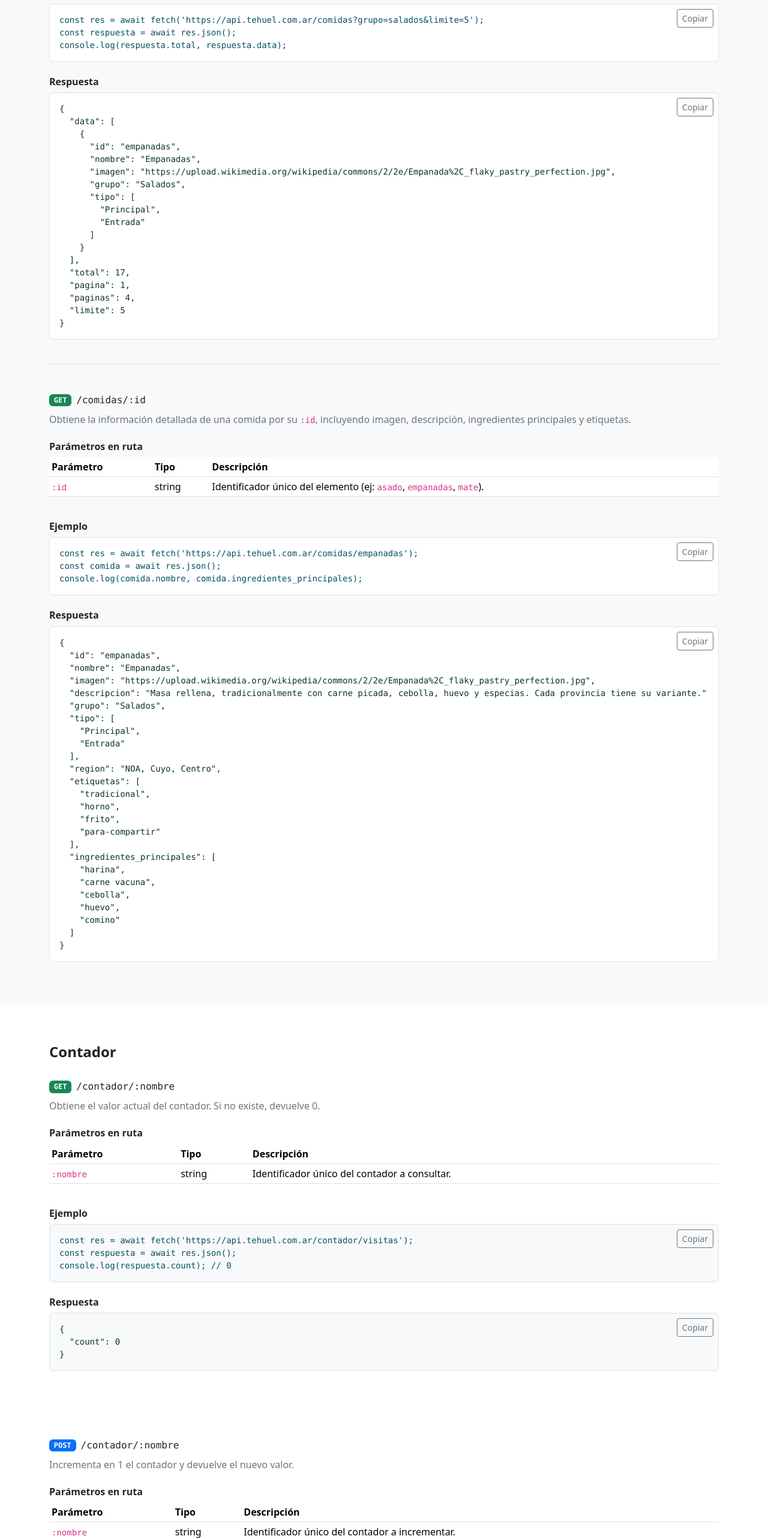
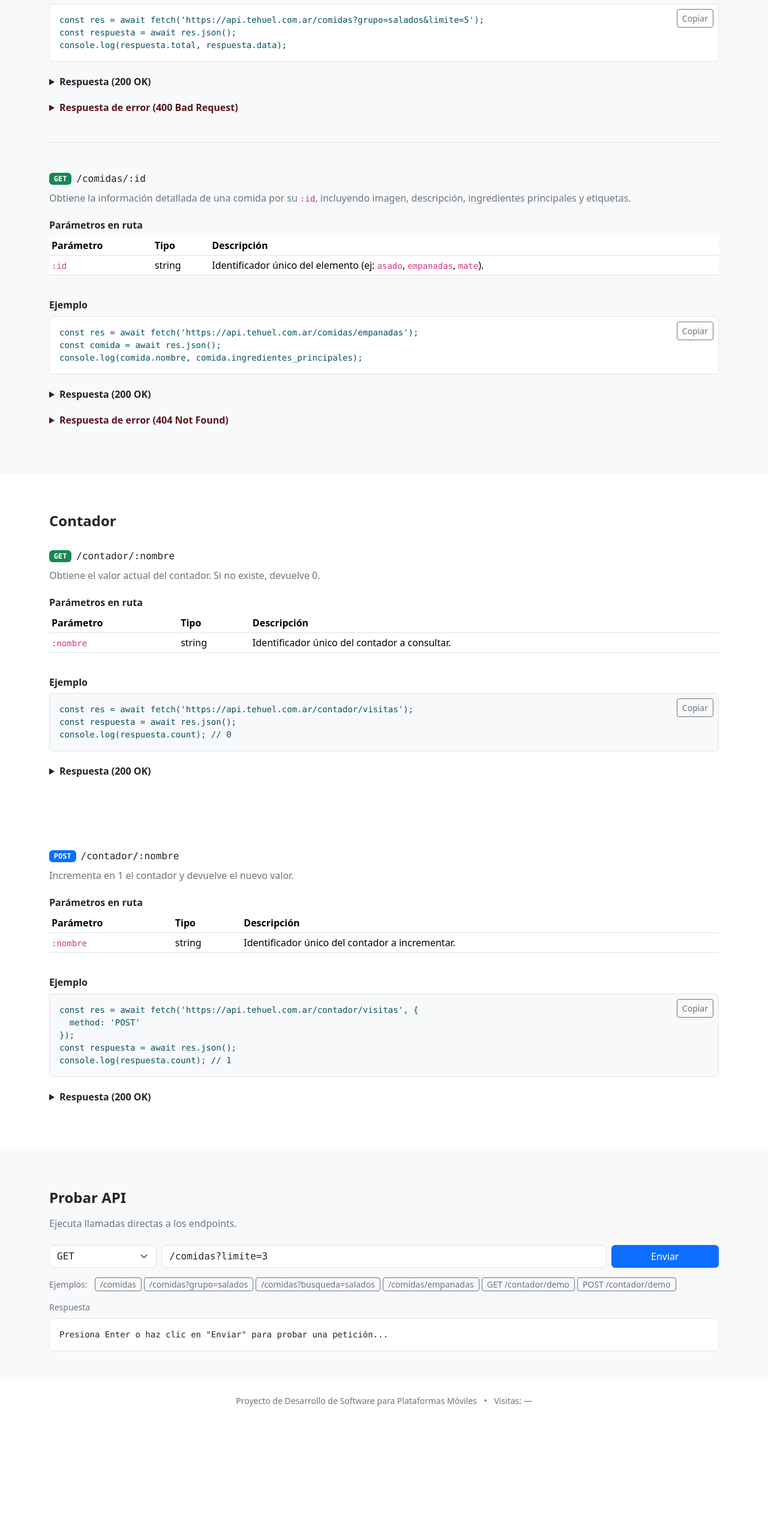
Before and after one commit to tehuel/apis-plataformas-moviles, a website: page public/index.html in a window 1280 px wide. Shown: the part 860-3425 px from the top of the page at 60% size. After the commit the page ends 3229 px from the top, so only its background shows below. Drawn offline with nearby package versions, Linux system fonts and the light colour scheme; no server answers.

Commit message:
feat(docs): hacer respuestas colapsables y documentar errores 400 y 404

```diff
--- a/public/index.html
+++ b/public/index.html
@@ -154,7 +154,8 @@ const respuesta = await res.json();
 console.log(respuesta.total, respuesta.data);</code></pre>
                         </div>
 
-                        <h3 class="h6 fw-bold mb-2">Respuesta</h3>
+                        <details class="mb-3">
+                            <summary class="h6 fw-bold mb-2" style="cursor: pointer;">Respuesta (200 OK)</summary>
                             <div class="position-relative bg-body border rounded p-3 overflow-x-auto">
                                 <button class="btn btn-outline-secondary btn-sm position-absolute top-0 end-0 m-2 btn-copy" data-target="json-comidas">Copiar</button>
                                 <pre class="mb-0 text-success-emphasis" id="json-comidas"><code>{
@@ -176,6 +177,17 @@ console.log(respuesta.total, respuesta.data);</code></pre>
   "limite": 5
 }</code></pre>
                             </div>
+                        </details>
+
+                        <details class="mb-3">
+                            <summary class="h6 fw-bold text-danger-emphasis mb-2" style="cursor: pointer;">Respuesta de error (400 Bad Request)</summary>
+                            <div class="position-relative bg-body border rounded p-3 overflow-x-auto">
+                                <button class="btn btn-outline-secondary btn-sm position-absolute top-0 end-0 m-2 btn-copy" data-target="json-comidas-error">Copiar</button>
+                                <pre class="mb-0 text-danger-emphasis" id="json-comidas-error"><code>{
+  "error": "El valor \"invalido\" no es válido para el parámetro \"grupo\". Valores válidos: [\"salados\",\"dulces\",\"bebidas\",\"\"]."
+}</code></pre>
+                            </div>
+                        </details>
                     </div>
                 </div>
 
@@ -221,7 +233,8 @@ const comida = await res.json();
 console.log(comida.nombre, comida.ingredientes_principales);</code></pre>
                         </div>
 
-                        <h3 class="h6 fw-bold mb-2">Respuesta</h3>
+                        <details class="mb-3">
+                            <summary class="h6 fw-bold mb-2" style="cursor: pointer;">Respuesta (200 OK)</summary>
                             <div class="position-relative bg-body border rounded p-3 overflow-x-auto">
                                 <button class="btn btn-outline-secondary btn-sm position-absolute top-0 end-0 m-2 btn-copy" data-target="json-comida-detalle">Copiar</button>
                                 <pre class="mb-0 text-success-emphasis" id="json-comida-detalle"><code>{
@@ -250,6 +263,17 @@ console.log(comida.nombre, comida.ingredientes_principales);</code></pre>
   ]
 }</code></pre>
                             </div>
+                        </details>
+
+                        <details class="mb-3">
+                            <summary class="h6 fw-bold text-danger-emphasis mb-2" style="cursor: pointer;">Respuesta de error (404 Not Found)</summary>
+                            <div class="position-relative bg-body border rounded p-3 overflow-x-auto">
+                                <button class="btn btn-outline-secondary btn-sm position-absolute top-0 end-0 m-2 btn-copy" data-target="json-comida-error">Copiar</button>
+                                <pre class="mb-0 text-danger-emphasis" id="json-comida-error"><code>{
+  "error": "Comida con id 'pizza' no encontrada"
+}</code></pre>
+                            </div>
+                        </details>
                     </div>
                 </div>
             </div>
@@ -304,13 +328,15 @@ const respuesta = await res.json();
 console.log(respuesta.count); // 0</code></pre>
                         </div>
 
-                        <h3 class="h6 fw-bold mb-2">Respuesta</h3>
+                        <details class="mb-3">
+                            <summary class="h6 fw-bold mb-2" style="cursor: pointer;">Respuesta (200 OK)</summary>
                             <div class="position-relative bg-body-tertiary border rounded p-3 overflow-x-auto">
                                 <button class="btn btn-outline-secondary btn-sm position-absolute top-0 end-0 m-2 btn-copy" data-target="json-get-contador">Copiar</button>
                                 <pre class="mb-0 text-success-emphasis" id="json-get-contador"><code>{
   "count": 0
 }</code></pre>
                             </div>
+                        </details>
                     </div>
                 </div>
 
@@ -358,13 +384,15 @@ const respuesta = await res.json();
 console.log(respuesta.count); // 1</code></pre>
                         </div>
 
-                        <h3 class="h6 fw-bold mb-2">Respuesta</h3>
+                        <details class="mb-3">
+                            <summary class="h6 fw-bold mb-2" style="cursor: pointer;">Respuesta (200 OK)</summary>
                             <div class="position-relative bg-body-tertiary border rounded p-3 overflow-x-auto">
                                 <button class="btn btn-outline-secondary btn-sm position-absolute top-0 end-0 m-2 btn-copy" data-target="json-post-contador">Copiar</button>
                                 <pre class="mb-0 text-success-emphasis" id="json-post-contador"><code>{
   "count": 1
 }</code></pre>
                             </div>
+                        </details>
                     </div>
                 </div>
 
```
Lines whose indentation alone changed are shown as unchanged.
